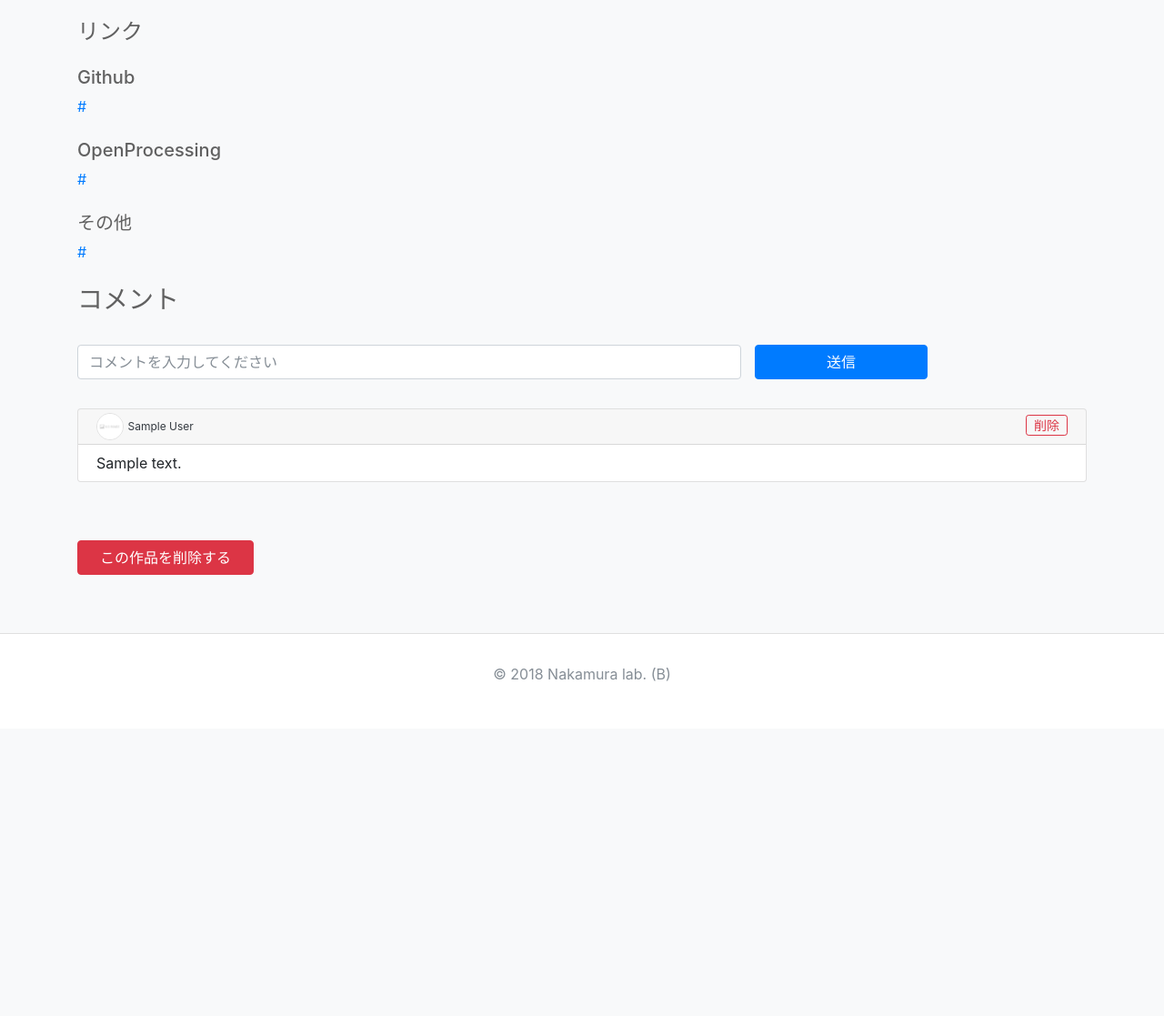
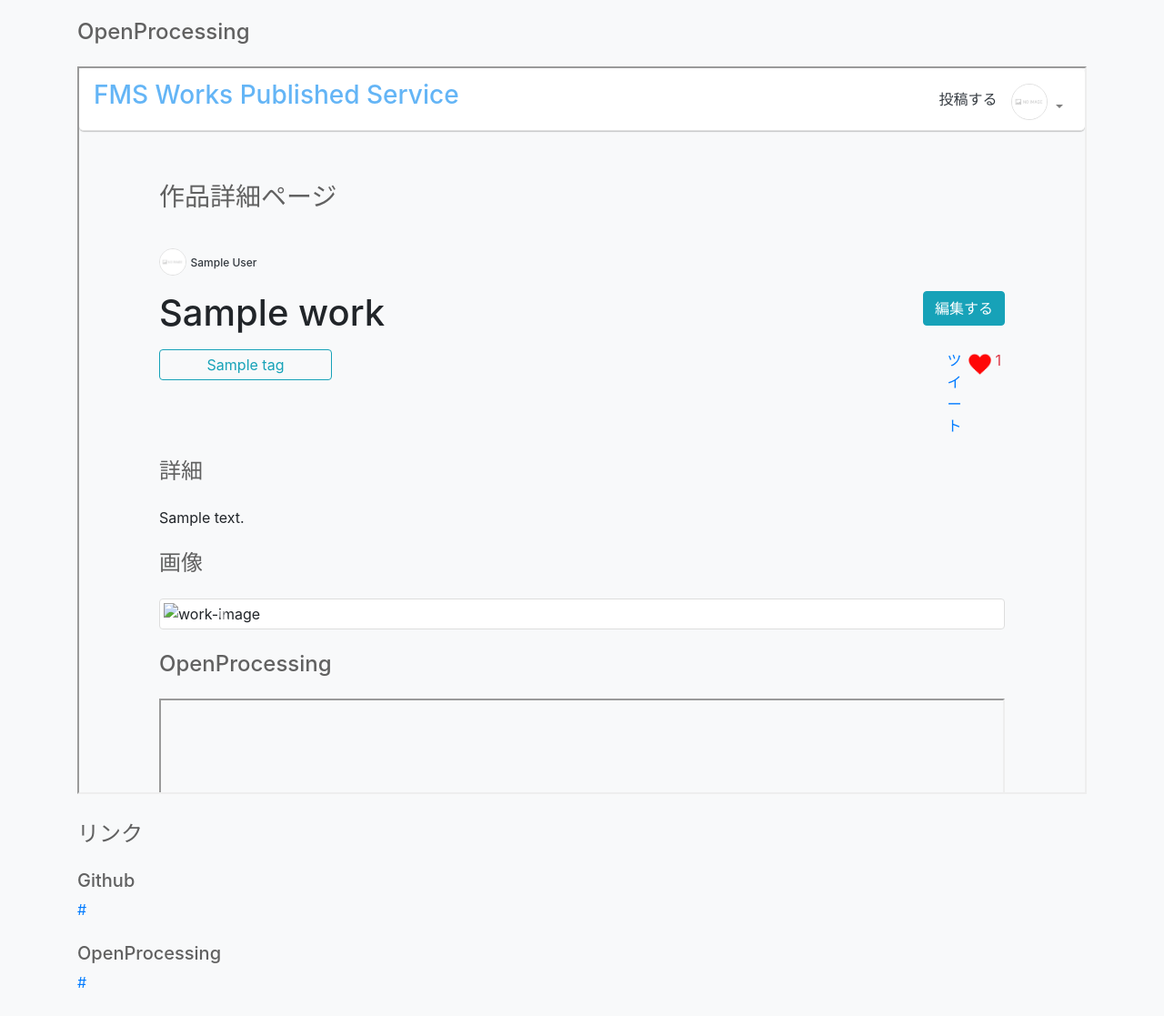
Before and after one commit to fms-works/fworks, a PHP site: page /work/show.php?id=1 in a window 1280 px wide. Shown: the part 620-1737 px from the top of the page at 91% size. Before the commit the page ends 1369 px from the top, so only its background shows below. Run offline with PHP 8.4, Linux system fonts and the light colour scheme; the visitor is signed in with stand-in values (Sample User, id 1); tables that the repository leaves empty or names only in its code hold one stand-in row (values such as "Sample post"); data that the repository does not hold is empty; some libraries are stand-ins or nearby versions.

Commit message:
embed openprocessing demo

```diff
--- a/work/show.php
+++ b/work/show.php
@@ -183,6 +183,17 @@ try {
   </a>
 </div>
 <?php // TODO: リポジトリとかOpenProcessingの表示方法を工夫する ?>
+
+<?php // OpenProcessingの表示 ?>
+<?php if (!empty($work['openprocessing_link'])): ?>
+  <h4 class="py-0 my-4 page-title">OpenProcessing</h4>
+  <div class="openprocessing_demo">
+    <div class="my-2">
+      <iframe src="<?php echo $work['openprocessing_link']; ?>/embed/" width="100%" height="800"></iframe>
+    </div>
+  </div>
+<?php endif; ?>
+
 <?php // リンク ?>
 <div class="my-4">
   <h4 class="py-0 my-4 page-title">リンク</h4>
```
